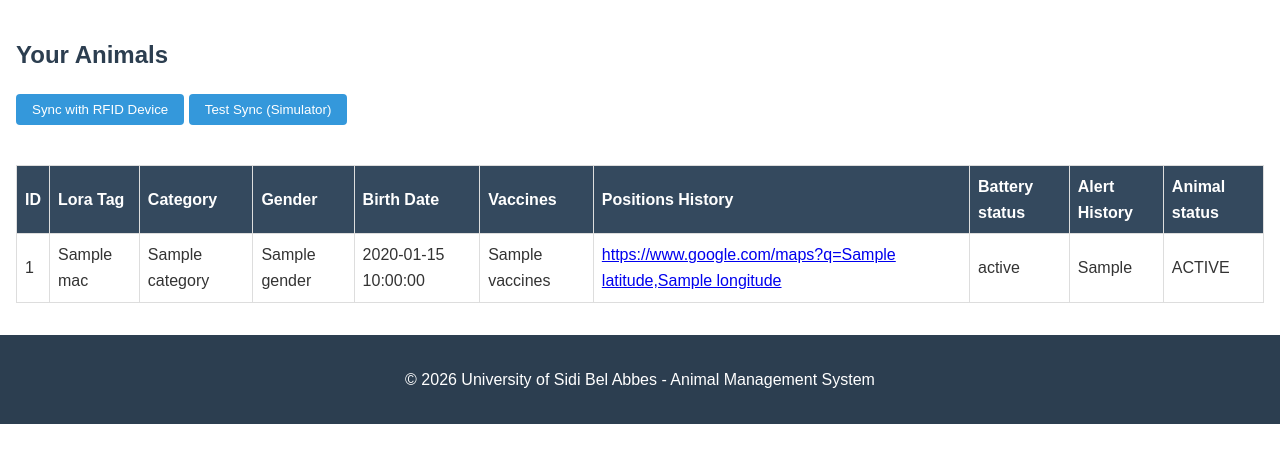
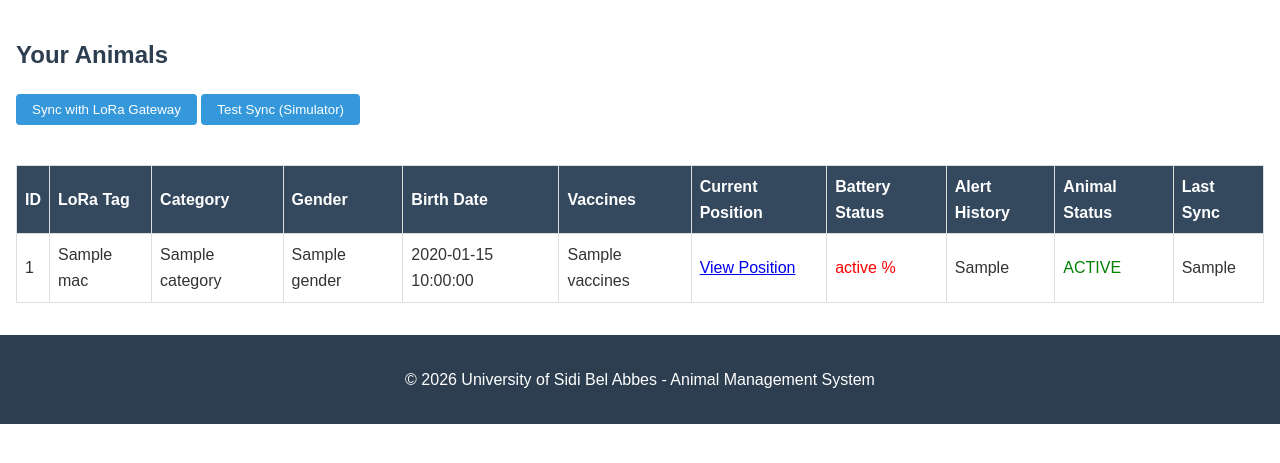
Before and after one commit to animalmanagementbouclelora2526/animal_management, a Flask app: template templates/eleveur/dashboard.html in a window 1280 px wide. Shown: the part 190-653 px from the top of the page. Run offline with Flask 3, Linux system fonts and the light colour scheme; the template is opened without the code that fills it: most values are stand-ins (such as "Sample title", 1, 10 or a date in 2020); parts of the project's set-up code (start-up, migrations or seed data) failed here and were passed over.

Commit message:
Update dashboard.html

```diff
--- a/templates/eleveur/dashboard.html
+++ b/templates/eleveur/dashboard.html
@@ -2,80 +2,180 @@
 
 {% block content %}
 <div class="eleveur-dashboard">
+
     <h2>Your Animals</h2>
 
     <div class="sync-section">
-            <button id="sync-btn" class="btn">Sync with RFID Device</button>
-            <button id="test-sync-btn" class="btn">Test Sync (Simulator)</button>
+        <button id="sync-btn" class="btn">
+            Sync with LoRa Gateway
+        </button>
+
+        <button id="test-sync-btn" class="btn">
+            Test Sync (Simulator)
+        </button>
     </div>
 
     <div class="animals-list">
+
         <table>
             <thead>
                 <tr>
                     <th>ID</th>
-                        <th>Lora Tag</th>
+                    <th>LoRa Tag</th>
                     <th>Category</th>
                     <th>Gender</th>
                     <th>Birth Date</th>
                     <th>Vaccines</th>
-                        <th>Positions History </th>
-                        <th>Battery status</th>
+                    <th>Current Position</th>
+                    <th>Battery Status</th>
                     <th>Alert History</th>
-                        <th>Animal status</th>
+                    <th>Animal Status</th>
+                    <th>Last Sync</th>
                 </tr>
             </thead>
+
             <tbody>
+
             {% for animal in animals %}
                 <tr>
+
                     <td>{{ animal.ID }}</td>
+
                     <td>{{ animal.MAC }}</td>
+
                     <td>{{ animal.Category }}</td>
+
                     <td>{{ animal.Gender }}</td>
+
                     <td>{{ animal.Birth_date }}</td>
+
                     <td>{{ animal.Vaccines }}</td>
+
                     <td>
                         <a href="https://www.google.com/maps?q={{ animal.Latitude }},{{ animal.Longitude }}"
                            target="_blank">
-                                https://www.google.com/maps?q={{ animal.Latitude }},{{ animal.Longitude }}
+                            View Position
                         </a>
                     </td>
-                        <td>{{ animal['Battery_status'] }}</td>
-                        <td>{{ animal['Aler_Hist'] }}</td>
-                        <td>{{ animal['Animal_status'] }}</td>
+
+                    <!-- Batterie -->
+                    {% if animal['Battery_status']|int < 20 %}
+                        <td style="color:red;">
+                            {{ animal['Battery_status'] }} %
+                        </td>
+
+                    {% elif animal['Battery_status']|int < 50 %}
+                        <td style="color:orange;">
+                            {{ animal['Battery_status'] }} %
+                        </td>
+
+                    {% else %}
+                        <td style="color:green;">
+                            {{ animal['Battery_status'] }} %
+                        </td>
+                    {% endif %}
+
+
+                    <!-- Historique des alertes -->
+                    {% if animal['Animal_status'] == "ALERTE" %}
+                        <td style="color:red;">
+                            ⚠ {{ animal['Aler_Hist'] }}
+                        </td>
+                    {% else %}
+                        <td>
+                            {{ animal['Aler_Hist'] }}
+                        </td>
+                    {% endif %}
+
+
+                    <!-- Statut animal -->
+                    {% if animal['Animal_status'] == "ACTIVE" %}
+                        <td style="color:green;">
+                            ACTIVE
+                        </td>
+
+                    {% elif animal['Animal_status'] == "ALERTE" %}
+                        <td style="color:red;">
+                            ALERTE
+                        </td>
+
+                    {% elif animal['Animal_status'] == "MORT" %}
+                        <td style="color:gray;">
+                            MORT
+                        </td>
+
+                    {% else %}
+                        <td>
+                            {{ animal['Animal_status'] }}
+                        </td>
+                    {% endif %}
+
+
+                    <td>{{ animal.Last_Sync }}</td>
+
                 </tr>
+
             {% else %}
+
                 <tr>
-                        <td colspan="10">
-                            No animals found. Please sync with your RFID device.
+                    <td colspan="11">
+                        No animals found. Please synchronize with your LoRa gateway.
                     </td>
                 </tr>
+
             {% endfor %}
+
             </tbody>
+
         </table>
-        </div>
+
     </div>
 
+</div>
+
+
 <script>
+
 document.getElementById('test-sync-btn').addEventListener('click', function() {
+
     fetch('{{ url_for("simulate_sync") }}', {
+
         method: 'POST',
+
         headers: {
-                    'Content-Type': 'application/json',
+            'Content-Type': 'application/json'
         }
+
     })
+
     .then(response => response.json())
+
     .then(data => {
+
         if (data.status === 'success') {
-                    alert('Sync test successful! Refresh to see changes.');
+
+            alert('Synchronization successful! Refresh the page to see changes.');
+
             window.location.reload();
-                } else {
+
+        }
+
+        else {
+
             alert('Error: ' + data.message);
+
         }
+
     })
+
     .catch(error => {
+
         alert('Error: ' + error);
+
     });
+
 });
+
 </script>
+
 {% endblock %}
```
Lines whose indentation alone changed are shown as unchanged.
